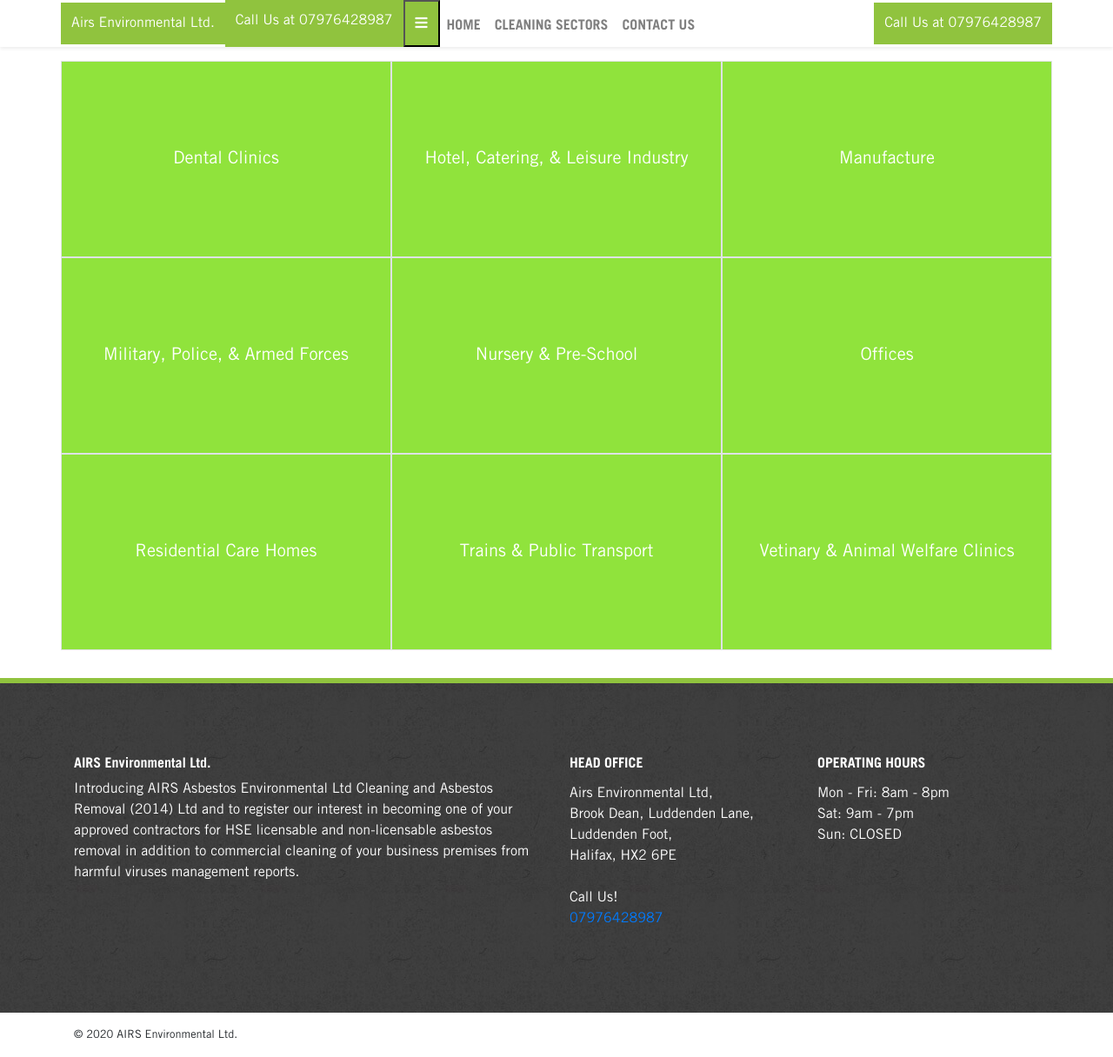
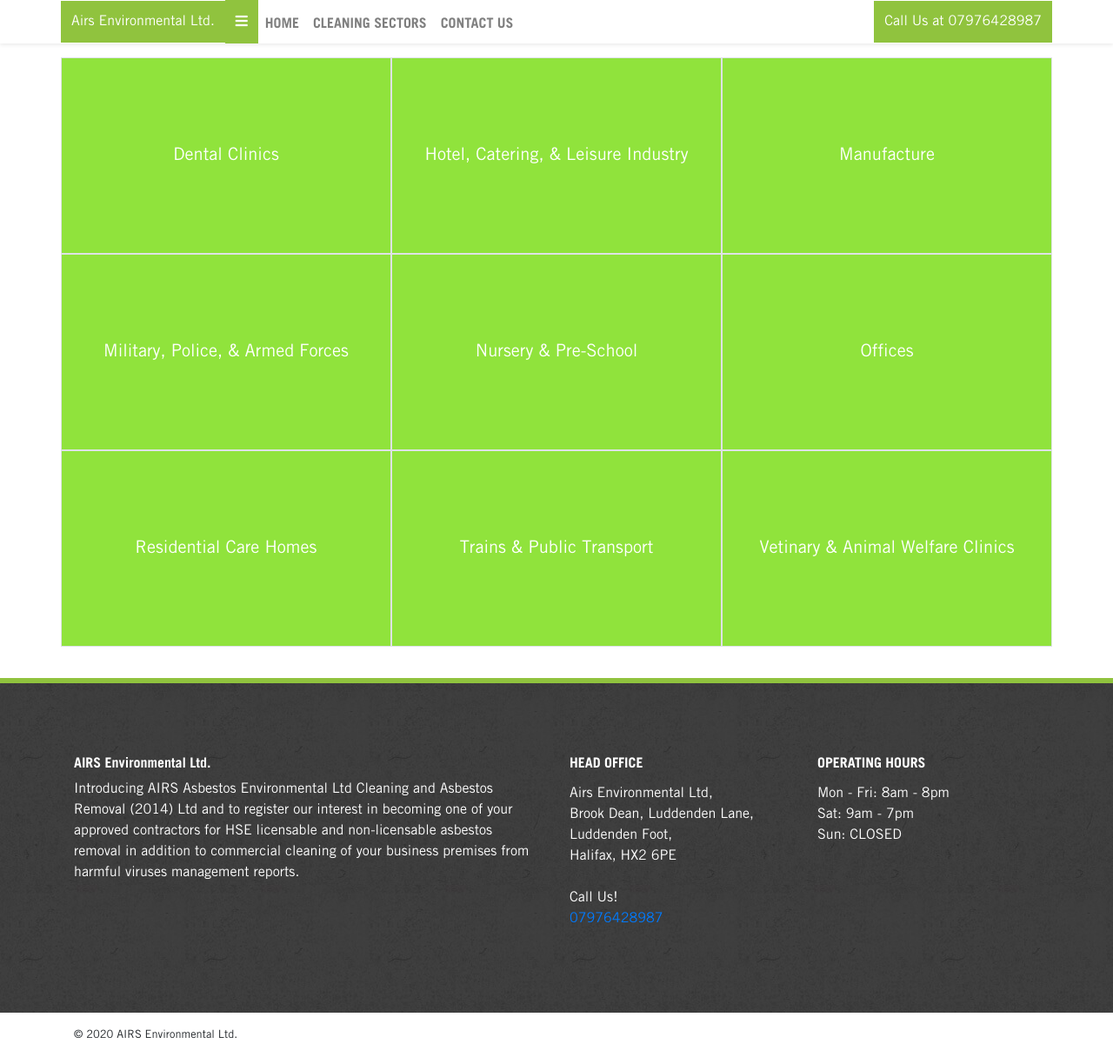
Before and after one commit to adyanmuhammad/airs-2, a Jekyll site: the page built from pages/sectors/index.md, in a window 1280 px wide and 1216 px high. Shown: the whole window at 87% size. Built offline with Jekyll 4.4.1, drawn with Linux system fonts in a browser that asks for light colours; nearby versions of some CDN libraries.

Commit message:
Update header.html

```diff
--- a/_includes/header.html
+++ b/_includes/header.html
@@ -16,16 +16,6 @@
           </a>
 
       <div class="d-flex flex-row">
-        <a href="tel:{{ site.phone }}"
-            style="
-            font-size: 16px;
-            line-height: 1;
-            padding: 16px 12px;
-            background-color: #90c33e;
-            color: white;
-            ">
-            Call Us at {{ site.phone }}
-          </a>
         <button data-toggle="collapse"
           data-target="#navbarSupportedContent" aria-controls="navbarSupportedContent" aria-expanded="false"
           aria-label="Toggle navigation" style="
```
Also changed, not shown: other parts of _includes/header.html (+1 -0 lines).
